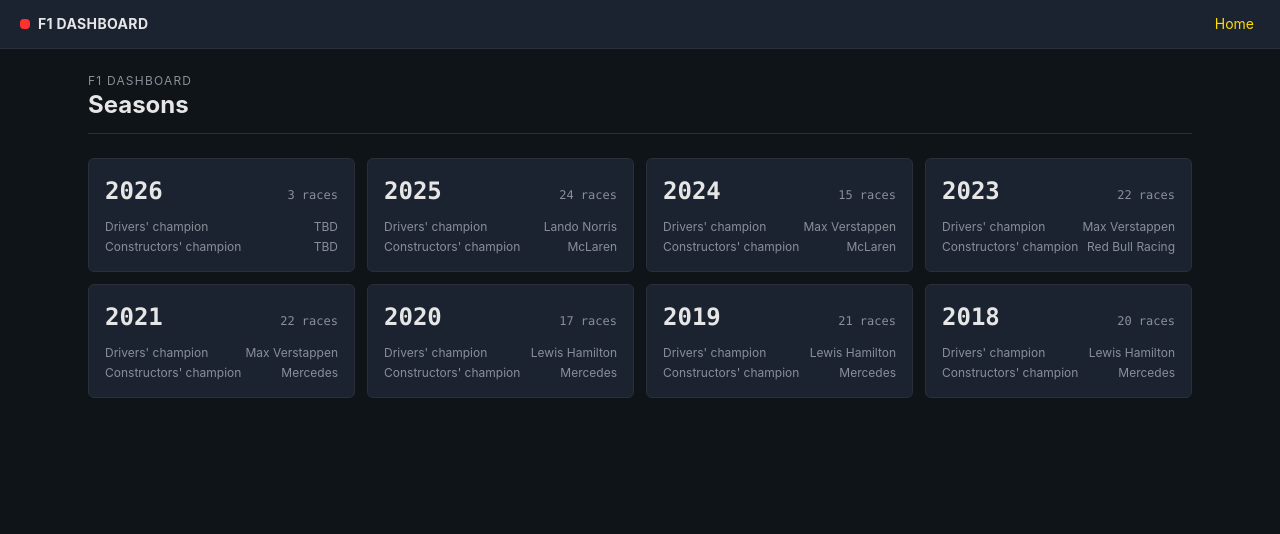
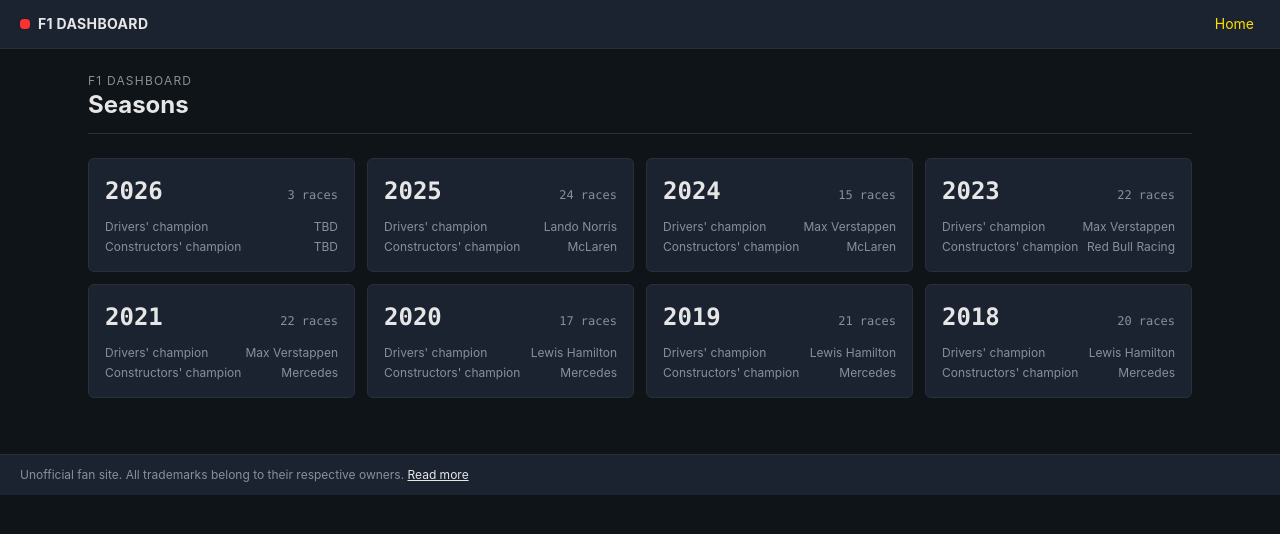
Before and after one commit to driversti/formula1, a React (Vite) app in the folder site/: page / in a window 1280 px wide. Shown: the top 534 px of the page. Built offline with nearby package versions, Linux system fonts and the light colour scheme.

Commit message:
feat(site): mount SiteFooter in AppShell and register /legal route

```diff
--- a/site/src/App.tsx
+++ b/site/src/App.tsx
@@ -5,6 +5,7 @@ import Season from "./routes/Season";
 import Race from "./routes/Race";
 import Tyres from "./routes/Tyres";
 import Driver from "./routes/Driver";
+import Legal from "./routes/Legal";
 import NotFound from "./routes/NotFound";
 
 const basename = import.meta.env.BASE_URL.replace(/\/$/, "");
@@ -19,6 +20,7 @@ const router = createBrowserRouter(
         { path: "/race/:slug", element: <Race />, errorElement: <NotFound /> },
         { path: "/race/:slug/tyres", element: <Tyres />, errorElement: <NotFound /> },
         { path: "/race/:slug/driver/:tla", element: <Driver />, errorElement: <NotFound /> },
+        { path: "/legal", element: <Legal /> },
         { path: "*", element: <NotFound /> },
       ],
     },
--- a/site/src/components/AppShell.tsx
+++ b/site/src/components/AppShell.tsx
@@ -1,11 +1,13 @@
 import { Outlet } from "react-router-dom";
 import { SiteHeader } from "./SiteHeader";
+import { SiteFooter } from "./SiteFooter";
 
 export function AppShell() {
   return (
     <>
       <SiteHeader />
       <Outlet />
+      <SiteFooter />
     </>
   );
 }
```
